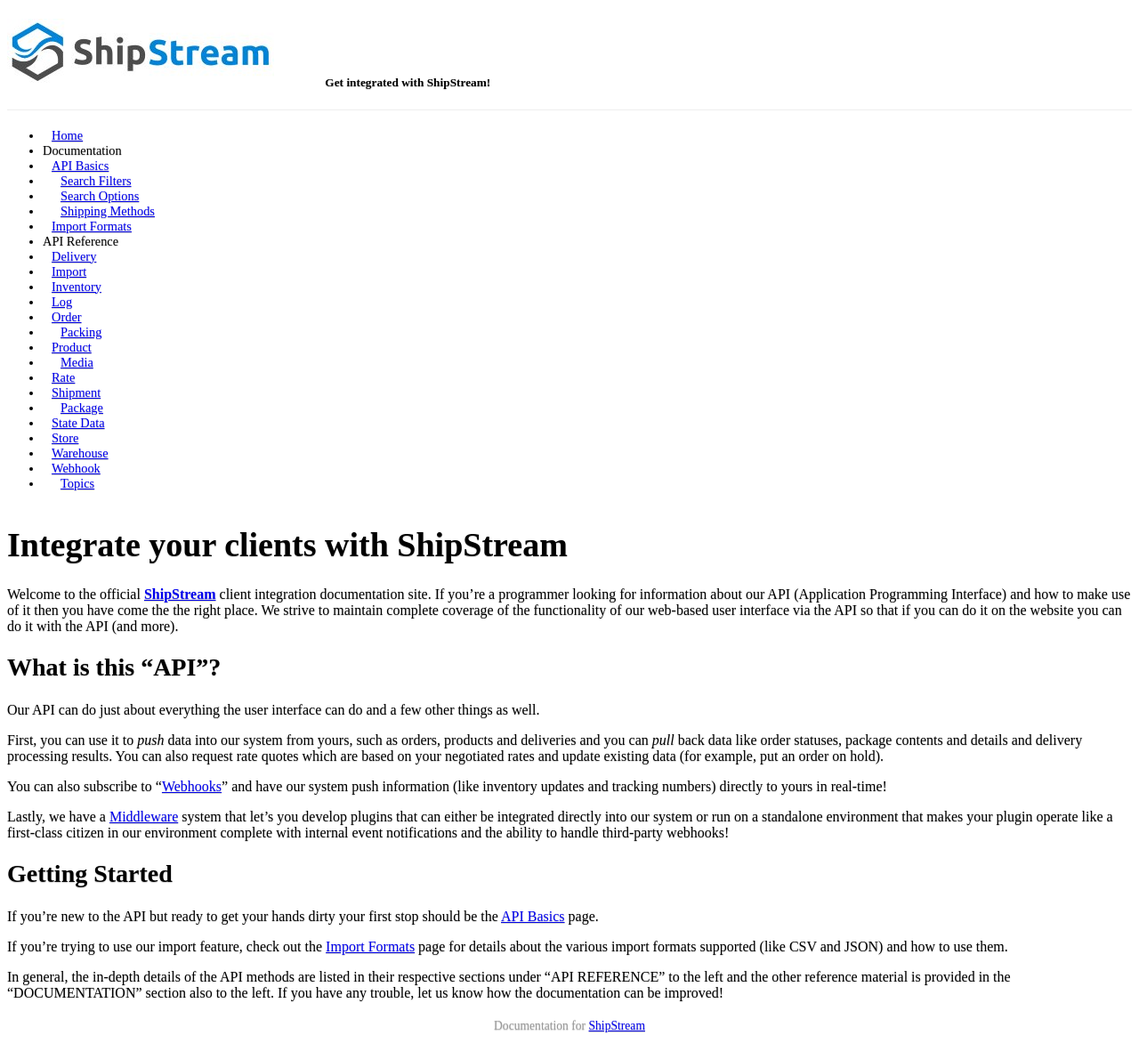
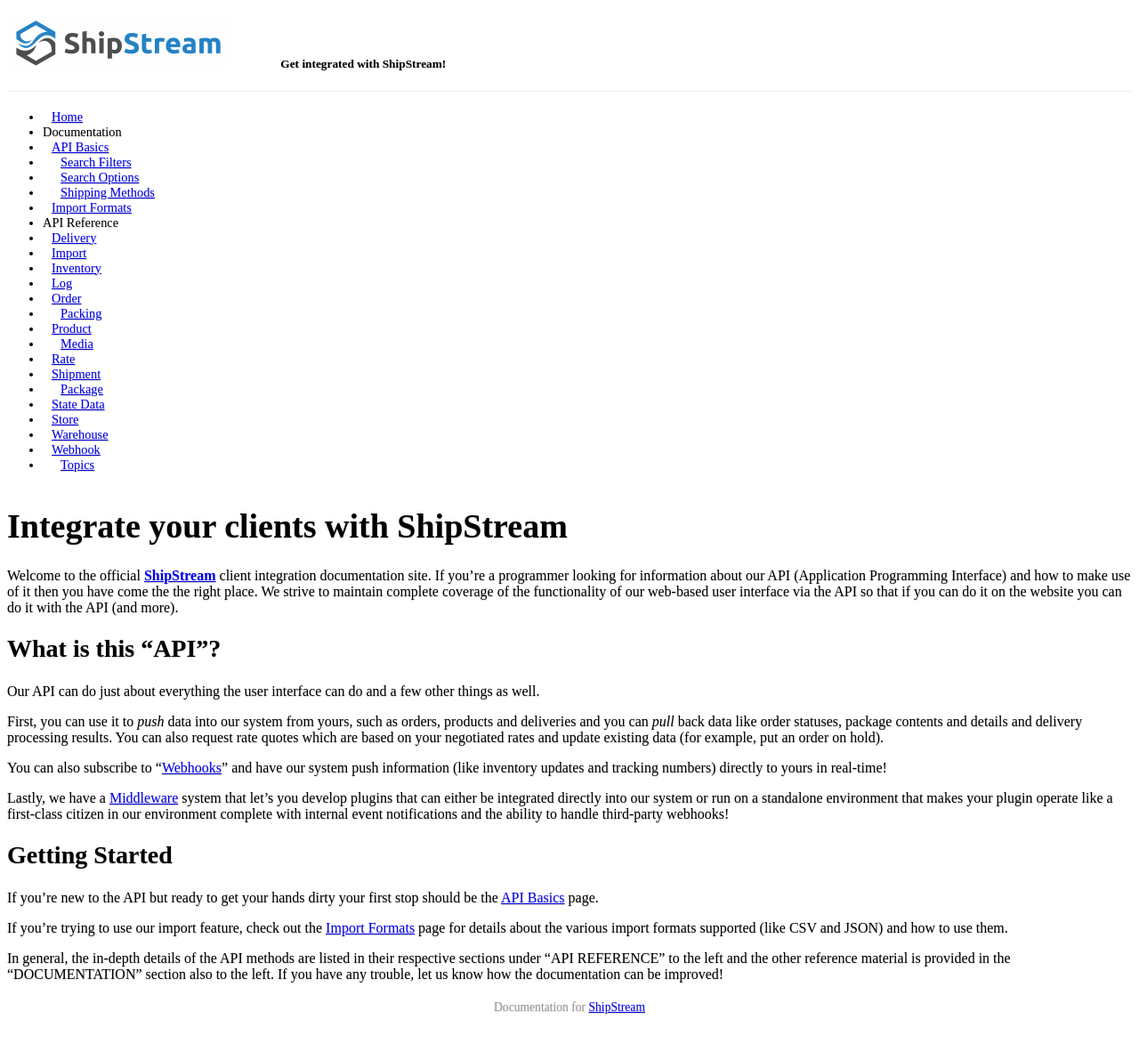
Before and after one commit to ShipStream/shipstream.github.io, a Jekyll site: the page built from index.md, in a window 1280 px wide. Shown: the whole page at 89% size. Built offline with Jekyll 4.4.1, drawn with Linux system fonts in a browser that asks for light colours; a style sheet for code colours, icons or effects is not loaded; after the commit the page ends 1160 px from its top, so only the background shows below that.

Commit message:
Update logo.

```diff
--- a/_config.yml
+++ b/_config.yml
@@ -1,7 +1,7 @@
 # Site title and subtitle. This is used in _includes/header.html
 title: 'ShipStream'
 subtitle: 'Get integrated with ShipStream!'
-logo: '/images/logo.jpg'
+logo: '/images/logo.png'
 
 # Enable/show navigation. There are there options:
 #   0 - always hide
```
Also changed, not shown: images/logo.jpg (deleted), images/logo.png (added).
